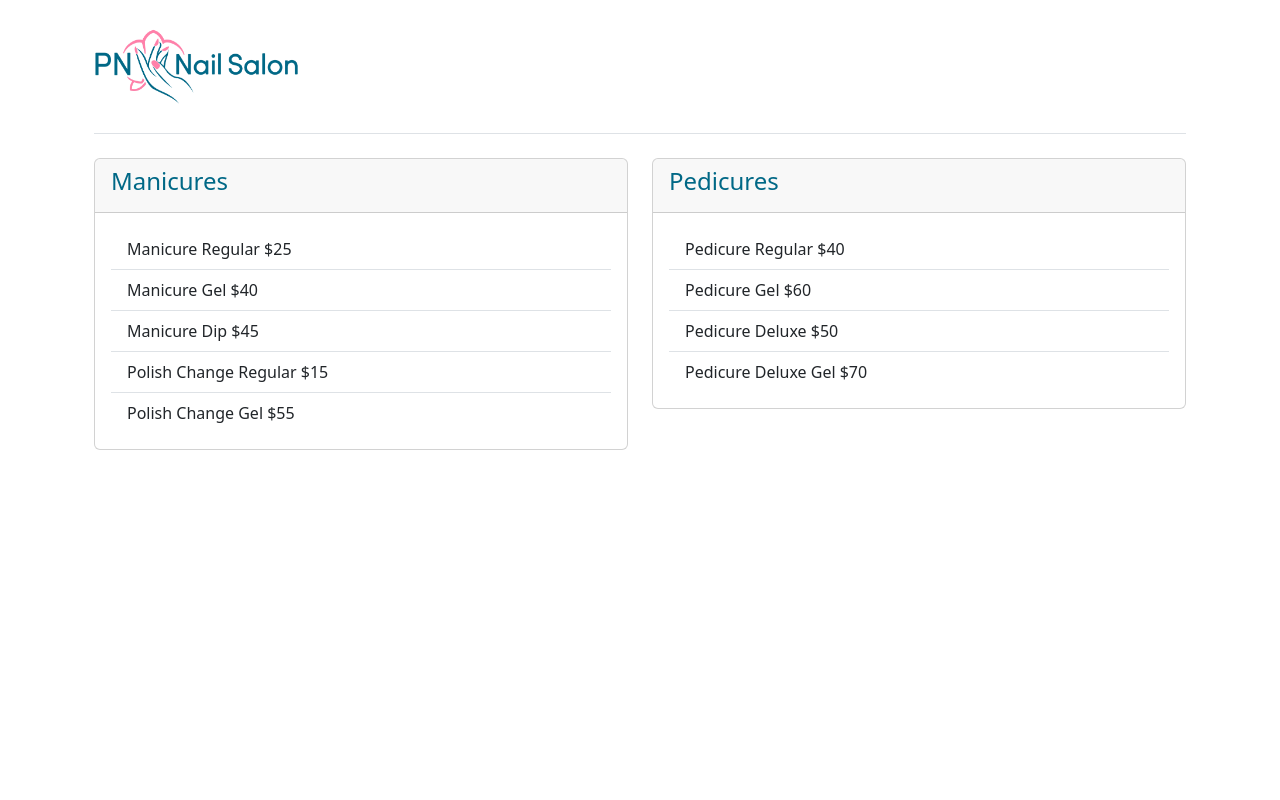
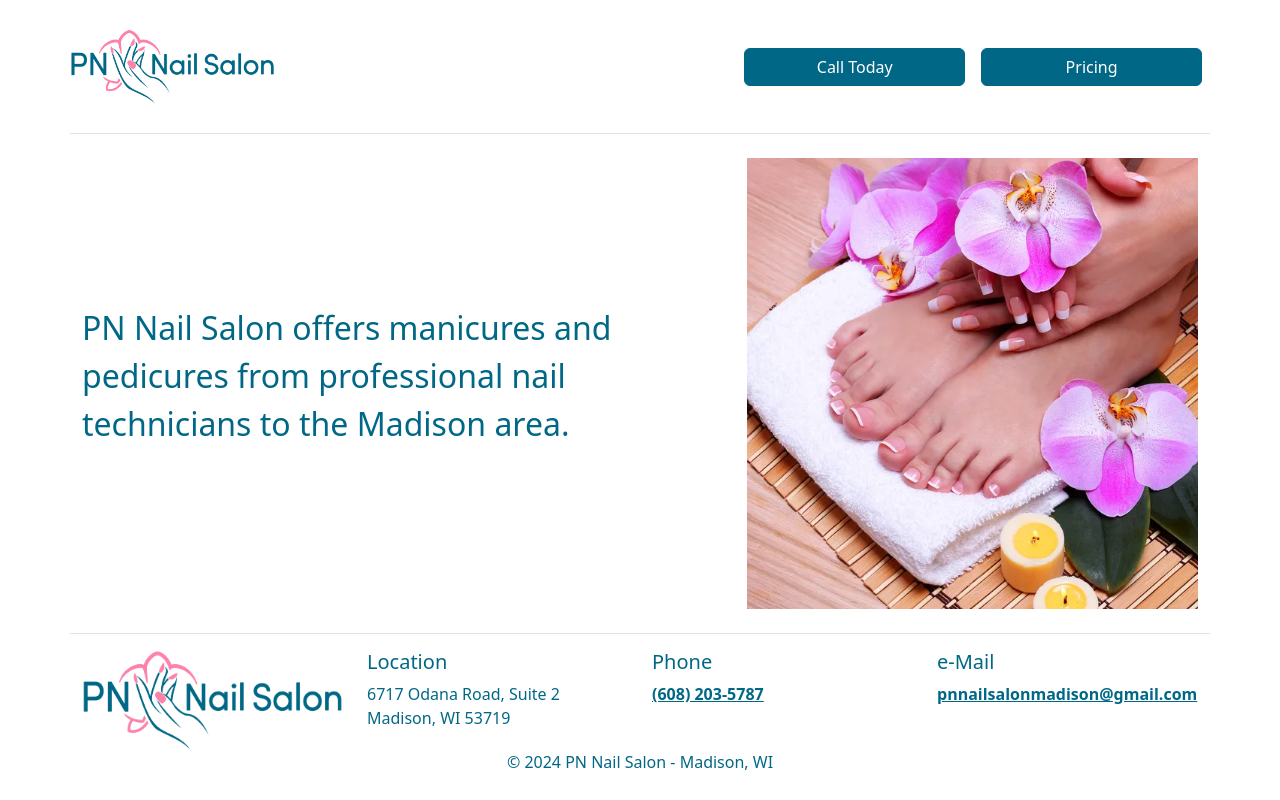
Before and after one commit to devfecta/pnnailsalon, a React (Create React App) app: page / in a window 1280 px wide. Built offline with nearby package versions, Linux system fonts and the light colour scheme.

Commit message:
updated content

```diff
--- a/package.json
+++ b/package.json
@@ -10,6 +10,7 @@
     "react": "^18.2.0",
     "react-bootstrap": "^2.10.2",
     "react-dom": "^18.2.0",
+    "react-router-dom": "^6.22.3",
     "react-scripts": "^5.0.1",
     "web-vitals": "^2.1.4"
   },
--- a/public/css/main.css
+++ b/public/css/main.css
@@ -7,8 +7,17 @@ Pink #ff80a9
     --bs-secondary: #ff80a9;
 }
 
-a {
+body {
     color: var(--bs-primary);
+}
+
+a, .nav-link {
+    color: var(--bs-primary);
+    font-weight: bold;
+}
+
+.nav-link {
+    font-size: large;
 }
 
 h1, h2, h3, h4, h5, h6 {
--- a/public/index.html
+++ b/public/index.html
@@ -7,7 +7,7 @@
     <meta name="theme-color" content="#000000" />
     <meta
       name="description"
-      content="PN Nail Salon is the premier nail salon experience in the Madison area for manicures and pedicures. Get gorgeous nails from professional nail technicians."
+      content="PN Nail Salon offers manicures and pedicures from professional nail technicians to the Madison area."
     />
     <link rel="apple-touch-icon" href="%PUBLIC_URL%/favicon.png" />
     <!--
@@ -40,5 +40,6 @@
       To begin the development, run `npm start` or `yarn start`.
       To create a production bundle, use `npm run build` or `yarn build`.
     -->
+    <script src="https://cdn.jsdelivr.net/npm/bootstrap@5.3.3/dist/js/bootstrap.bundle.min.js" integrity="sha384-YvpcrYf0tY3lHB60NNkmXc5s9fDVZLESaAA55NDzOxhy9GkcIdslK1eN7N6jIeHz" crossorigin="anonymous"></script>
   </body>
 </html>
--- a/src/App.js
+++ b/src/App.js
@@ -1,72 +1,29 @@
 import './App.css';
-import Image from 'react-bootstrap/Image';
-import Card from 'react-bootstrap/Card';
-import ListGroup from 'react-bootstrap/ListGroup';
+
+import { BrowserRouter as Router, Route, Routes } from 'react-router-dom';
+
+
+
+
+import Header from './components/Header';
+import Footer from './components/Footer';
+import Home from './components/Home';
+import Pricing from './components/Pricing';
 
 function App() {
   return (
-    <div className="container">
 
-		<header class="d-flex flex-wrap justify-content-start py-3 mb-4 border-bottom">
-			<nav class="navbar navbar-expand-md" aria-label="Fourth navbar example">
-				<a class="navbar-brand d-flex align-items-center mb-3 mb-md-0 me-md-auto" href="/">
-					<Image src='images/PN-Nail-Salon-Logo.png' fluid style={{height: '75px'}} />
-				</a>
-				<button class="navbar-toggler" type="button" data-bs-toggle="collapse" data-bs-target="#navbarsExample04" aria-controls="navbarsExample04" aria-expanded="false" aria-label="Toggle navigation">
-					<span class="navbar-toggler-icon"></span>
-				</button>
+	<Router basename="/">
+		<Header />
+			<main>
+				<Routes>
+					<Route path="/" element={<Home />} />
+					<Route path="/pricing" element={<Pricing title={"Pricing - " + document.title} />} />
+				</Routes>
+			</main>
+		<Footer />
+	</Router>
 
-				<div class="collapse navbar-collapse" id="navbarsExample04">
-					{/* <ul class="navbar-nav me-auto mb-2 mb-md-0">
-						<li class="nav-item">
-						<a class="nav-link" href="/">Home</a>
-						</li>
-						<li class="nav-item">
-						<a class="nav-link" href="#">Link</a>
-						</li>
-					</ul> */}
-				</div>
-			</nav>
-
-		</header>
-
-		<main>
-
-			<section className='row justify-content-between'>
-				<div className='col-12 col-md-6'>
-					<Card className='mb-3'>
-						<Card.Header><h4>Manicures</h4></Card.Header>
-						<Card.Body>
-							<ListGroup variant="flush">
-								<ListGroup.Item>Manicure Regular $25</ListGroup.Item>
-								<ListGroup.Item>Manicure Gel $40</ListGroup.Item>
-								<ListGroup.Item>Manicure Dip $45</ListGroup.Item>
-								<ListGroup.Item>Polish Change Regular $15</ListGroup.Item>
-								<ListGroup.Item>Polish Change Gel $55</ListGroup.Item>
-							</ListGroup>
-						</Card.Body>
-					</Card>
-				</div>
-				<div className='col-12 col-md-6'>
-					<Card className='mb-3'>
-						<Card.Header><h4>Pedicures</h4></Card.Header>
-						<Card.Body>
-							<ListGroup variant="flush">
-								<ListGroup.Item>Pedicure Regular $40</ListGroup.Item>
-								<ListGroup.Item>Pedicure Gel $60</ListGroup.Item>
-								<ListGroup.Item>Pedicure Deluxe $50</ListGroup.Item>
-								<ListGroup.Item>Pedicure Deluxe Gel $70</ListGroup.Item>
-							</ListGroup>
-						</Card.Body>
-					</Card>
-				</div>
-			</section>
-
-		</main>
-
-		<footer></footer>
-
-    </div>
   );
 }
 
--- /dev/null
+++ b/src/components/Footer.js
@@ -0,0 +1,40 @@
+import React, { Component } from 'react';
+import Image from 'react-bootstrap/Image';
+
+class Footer extends Component {
+
+    constructor() {
+        super();
+        this.currentDate = Date.now();
+        this.currentYear = new Intl.DateTimeFormat('en-US', {year: 'numeric'}).format(this.currentDate);
+    }
+
+    render() {
+
+        return (
+            <footer className="row footer text-center mt-4 border-top py-3">
+                <div className='col-12 col-md-4 col-lg-3'>
+                    <Image src='images/PN-Nail-Salon-Logo.png' fluid style={{height: '100px'}} />
+                </div>
+                <div className='col-12 col-md-4 col-lg-3 text-start'>
+                    <h5>Location</h5>
+                    <address>
+                        6717 Odana Road, Suite 2<br/>Madison, WI 53719
+                    </address>
+                </div>
+                <div className='col-12 col-md-4 col-lg-3 text-start'>
+                    <h5>Phone</h5>
+                    <a href='tel:16082035787'>(608) 203-5787</a>
+                </div>
+                <div className='col-12 col-md-4 col-lg-3 text-start'>
+                    <h5>e-Mail</h5>
+                    <a href='mailto:pnnailsalonmadison@gmail.com'>pnnailsalonmadison@gmail.com</a>
+                </div>
+
+                <div className='col-12'>&copy; {this.currentYear} PN Nail Salon - Madison, WI</div>
+            </footer>
+        );
+    }
+}
+
+export default Footer;
--- /dev/null
+++ b/src/components/Header.js
@@ -0,0 +1,40 @@
+import React, { Component } from 'react';
+import Image from 'react-bootstrap/Image';
+
+class Header extends Component {
+
+    // constructor() {
+    //     super();
+
+    // }
+
+    render() {
+
+        return (
+            <header className="row py-3 mb-4 border-bottom">
+                <nav className="navbar navbar-expand-md col-12" aria-label="Main Menu Navbar">
+                    <a className="navbar-brand d-flex align-items-center mb-3 mb-md-0 me-md-auto" href="/">
+                        <Image src='images/PN-Nail-Salon-Logo.png' fluid style={{height: '75px'}} />
+                    </a>
+                    <button className="navbar-toggler collapsed" type="button" data-bs-toggle="collapse" data-bs-target="#navbarsMain" aria-controls="navbarsMain" aria-expanded="false" aria-label="Toggle Navigation">
+                        <span className="navbar-toggler-icon"></span>
+                    </button>
+
+                    <div className="navbar-collapse collapse row" id="navbarsMain">
+                        <ul className="navbar-nav mb-2 mb-md-0 justify-content-end">
+                            <li className="nav-item col-12 col-md-3 p-2">
+                                <a className="btn btn-primary w-100" href='tel:16082035787'>Call Today</a>
+                            </li>
+                            <li className="nav-item col-12 col-md-3 p-2">
+                                <a className="btn btn-primary w-100" href="/pricing">Pricing</a>
+                            </li>
+                        </ul>
+                    </div>
+                </nav>
+
+            </header>
+        );
+    }
+}
+
+export default Header;
--- /dev/null
+++ b/src/components/Home.js
@@ -0,0 +1,27 @@
+import React, { Component } from 'react';
+import Image from 'react-bootstrap/Image';
+
+class Home extends Component {
+
+    componentDidMount() {
+        //console.log(this.props);
+        //document.title = this.props.title;
+    }
+
+    render() {
+
+        return (
+            <section className='row justify-content-between'>
+				<div className='col-12 col-md-7 d-flex align-items-center'>
+					<p className='fs-2'>PN Nail Salon offers manicures and pedicures from professional nail technicians to the Madison area.</p>
+				</div>
+                <div className='col-12 col-md-5'>
+                    <Image src='images/manicure-pedicure.jpg' fluid />
+				</div>
+			</section>
+        );
+    }
+
+}
+
+export default Home;
--- /dev/null
+++ b/src/components/Pricing.js
@@ -0,0 +1,50 @@
+import React, { Component } from 'react';
+import Card from 'react-bootstrap/Card';
+import ListGroup from 'react-bootstrap/ListGroup';
+
+class Pricing extends Component {
+
+    componentDidMount() {
+        console.log("this.props.title");
+
+        document.title = this.props.title;
+    };
+
+    render() {
+
+        return (
+            <section className='row justify-content-between'>
+				<div className='col-12 col-md-6'>
+					<Card className='mb-3'>
+						<Card.Header><h4>Manicures</h4></Card.Header>
+						<Card.Body>
+							<ListGroup variant="flush">
+								<ListGroup.Item>Manicure Regular $25</ListGroup.Item>
+								<ListGroup.Item>Manicure Gel $40</ListGroup.Item>
+								<ListGroup.Item>Manicure Dip $45</ListGroup.Item>
+								<ListGroup.Item>Polish Change Regular $15</ListGroup.Item>
+								<ListGroup.Item>Polish Change Gel $55</ListGroup.Item>
+							</ListGroup>
+						</Card.Body>
+					</Card>
+				</div>
+				<div className='col-12 col-md-6'>
+					<Card className='mb-3'>
+						<Card.Header><h4>Pedicures</h4></Card.Header>
+						<Card.Body>
+							<ListGroup variant="flush">
+								<ListGroup.Item>Pedicure Regular $40</ListGroup.Item>
+								<ListGroup.Item>Pedicure Gel $60</ListGroup.Item>
+								<ListGroup.Item>Pedicure Deluxe $50</ListGroup.Item>
+								<ListGroup.Item>Pedicure Deluxe Gel $70</ListGroup.Item>
+							</ListGroup>
+						</Card.Body>
+					</Card>
+				</div>
+			</section>
+        );
+    }
+
+}
+
+export default Pricing;
--- a/src/index.js
+++ b/src/index.js
@@ -8,7 +8,7 @@ import 'bootstrap/dist/css/bootstrap.min.css';
 const root = ReactDOM.createRoot(document.getElementById('root'));
 root.render(
   <React.StrictMode>
-    <App />
+    <App className="container" />
   </React.StrictMode>
 );
 
```
Also changed, not shown: public/images/manicure-pedicure.jpg (added), 1 other file (tests, documents, lock files or other folders).
